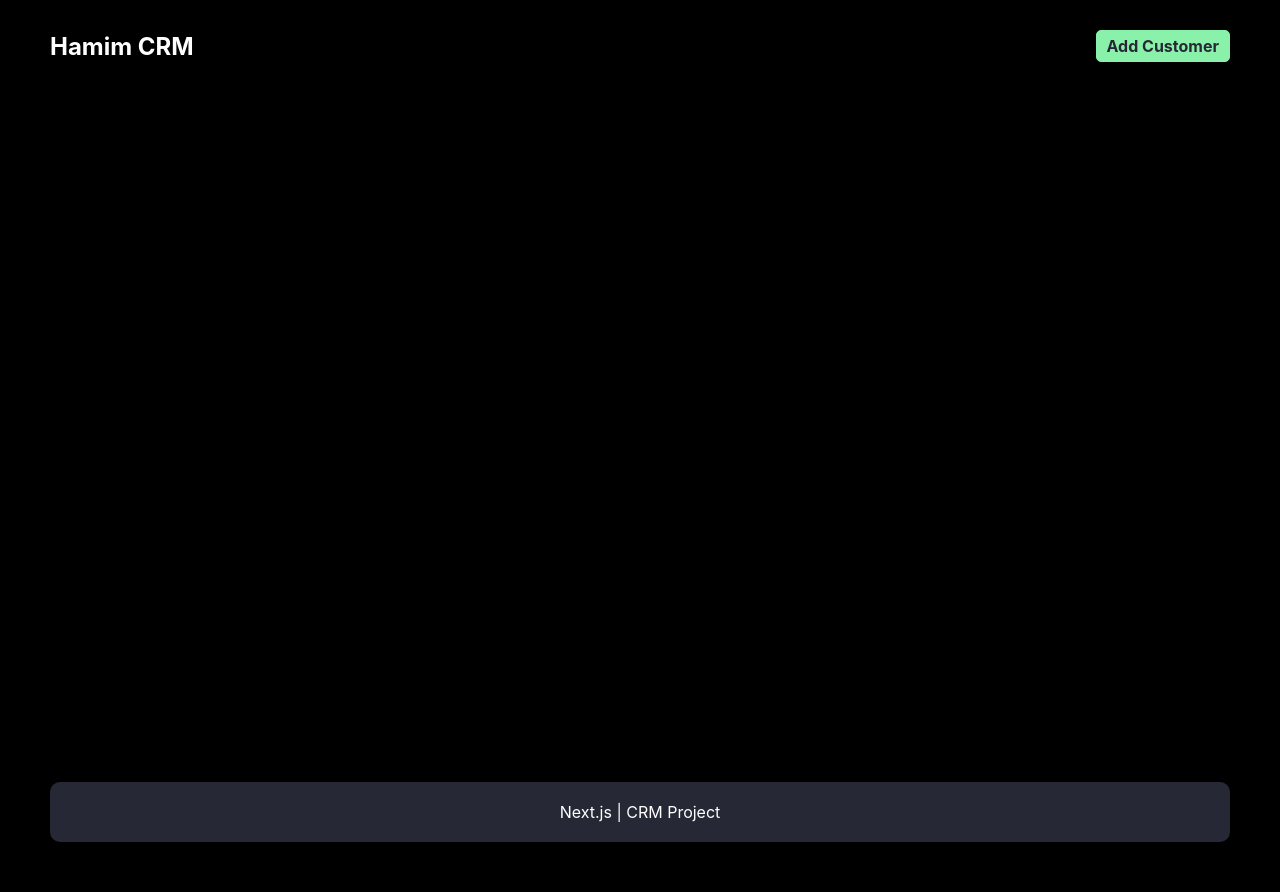
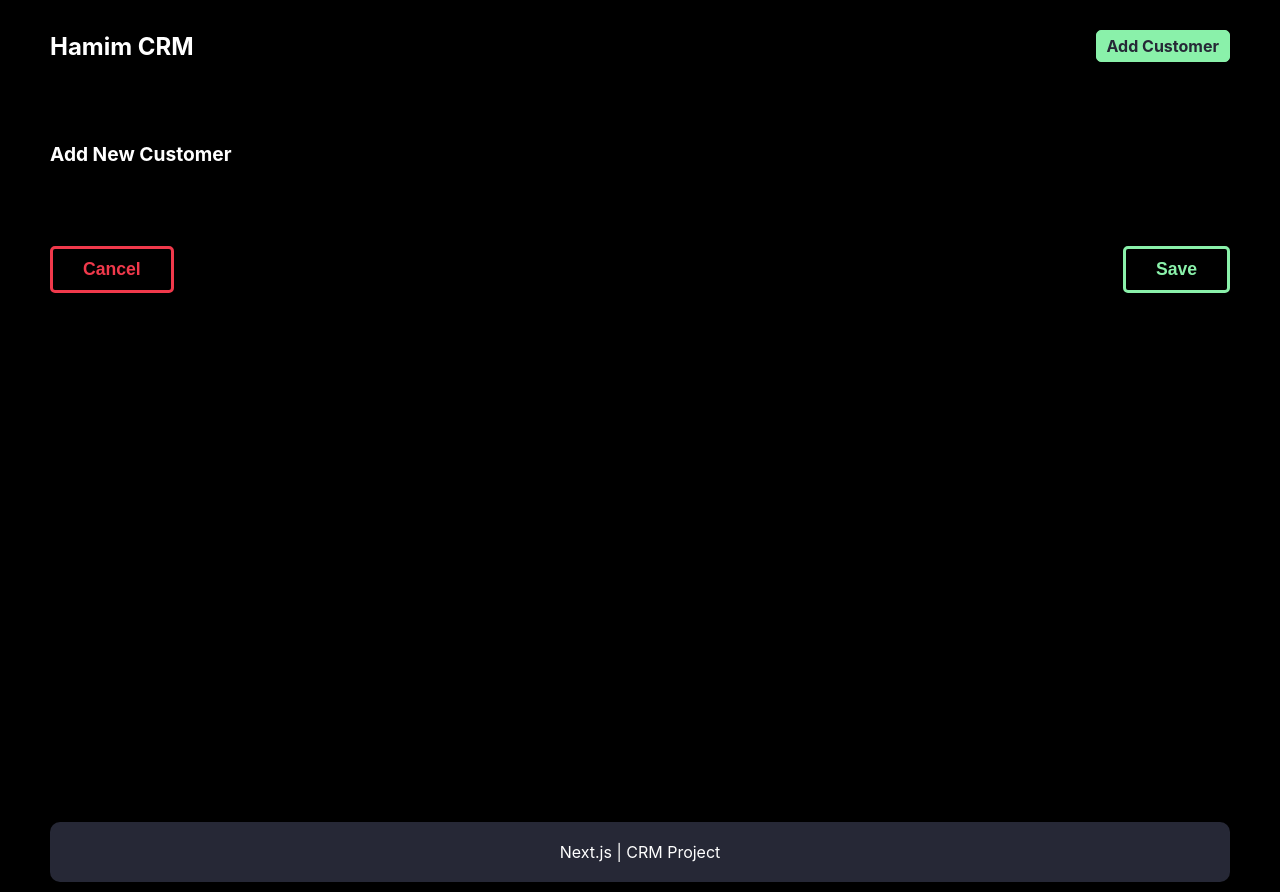
Before and after one commit to hadismtb/learning-crm-app, a Next.js app: page /add-customer in a window 1280 px wide. Before the commit the page ends 852 px from the top, so only its background shows below. Built offline with nearby package versions, Linux system fonts and the light colour scheme.

Commit message:
feat(add-customer): use form module and put action buttons

```diff
--- a/components/template/AddCustomerPage.js
+++ b/components/template/AddCustomerPage.js
@@ -1,5 +1,36 @@
+import { useState } from "react";
+import Form from "@/components/module/Form";
+
 function AddCustomerPage() {
-  return <div></div>;
+  const [form, setForm] = useState({
+    name: "",
+    lastName: "",
+    email: "",
+    address: "",
+    phone: "",
+    postalCode: "",
+    date: "",
+    products: [],
+  });
+
+  const cancelHandler = () => {};
+
+  const saveHandler = () => {};
+
+  return (
+    <div className="customer-page">
+      <h4>Add New Customer</h4>
+      <Form form={form} setForm={setForm} />
+      <div className="customer-page__buttons">
+        <button className="first" onClick={cancelHandler}>
+          Cancel
+        </button>
+        <button className="second" onClick={saveHandler}>
+          Save
+        </button>
+      </div>
+    </div>
+  );
 }
 
 export default AddCustomerPage;
```
